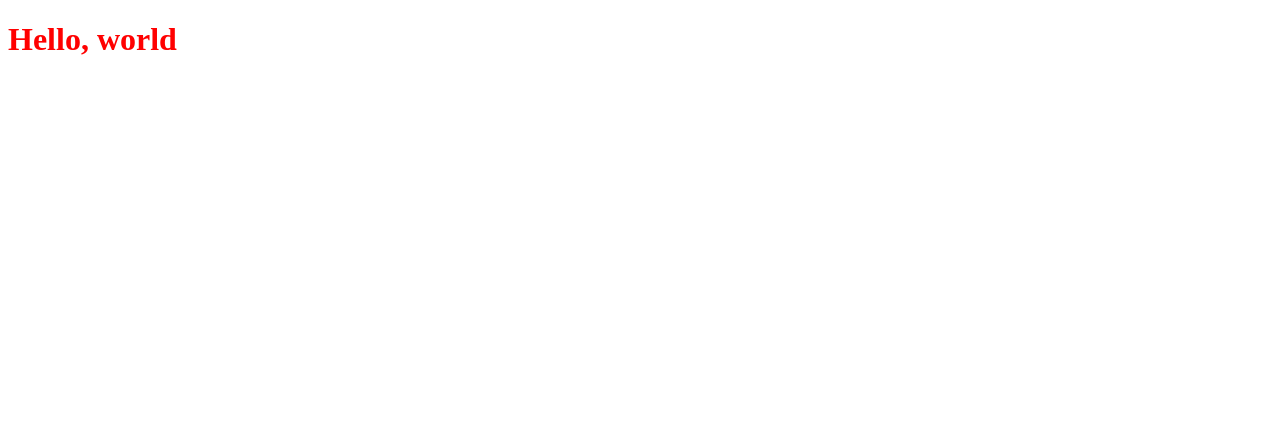
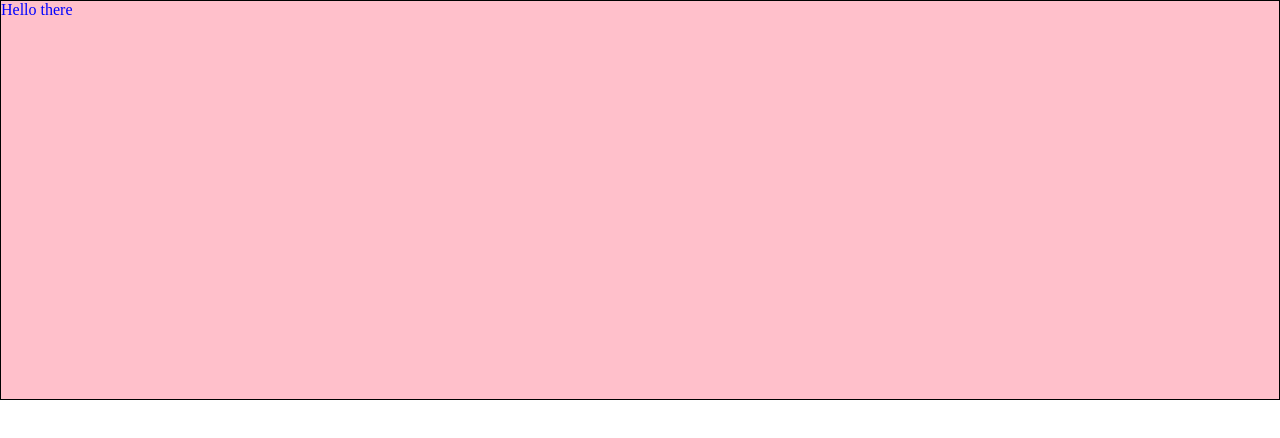
Before and after one commit to NicholasChristopherBlake/private-hospital-app, a React app: page / in a window 1280 px wide. Shown: the top 438 px of the page. Built offline with nearby package versions, Linux system fonts and the light colour scheme.

Commit message:
added statscope, changed config

```diff
--- /dev/null
+++ b/src/app/App.tsx
@@ -0,0 +1,7 @@
+export const App = () => {
+  return (
+  <div className="app">
+    <h1>Hello there</h1>
+  </div>
+  )
+}
--- /dev/null
+++ b/src/app/styles/global/variables.css
@@ -0,0 +1,4 @@
+:root {
+  /* Colors */
+  --bg-color: pink;
+}
--- /dev/null
+++ b/src/app/styles/index.css
@@ -0,0 +1,11 @@
+@import './reset.css';
+@import './global/variables.css';
+@import './themes/light.css';
+@import './themes/dark.css';
+
+.app {
+  height: 400px;
+  border: 1px solid black;
+  color: blue;
+  background-color: var(--bg-color);
+}
--- /dev/null
+++ b/src/app/styles/reset.css
@@ -0,0 +1,20 @@
+*, *::before, *::after {
+	box-sizing: border-box;
+}
+
+* {
+	margin: 0;
+	padding: 0;
+	font: inherit;
+  /* controversial */
+  /* color: inherit; */
+}
+
+body {
+	min-height: 100vh;
+}
+
+img, picture, svg, video {
+	display: block;
+	max-width: 100%;
+}
--- a/src/style.css
+++ /dev/null
@@ -1,3 +0,0 @@
-h1 {
-  color: red;
-}
--- a/webpack.config.ts
+++ b/webpack.config.ts
@@ -1,5 +1,27 @@
-import { buildWebpackConfig } from './config/build/buildWebpackConfig';
+import path from "path";
+import { buildWebpackConfig } from "./config/build/buildWebpackConfig";
+import { BuildEnv, BuildOptions, BuildPaths } from "./config/build/types/types";
 
-const config = buildWebpackConfig()
+const config = (env: BuildEnv) => {
+  const paths: BuildPaths = {
+    entry: path.resolve(__dirname, 'src', 'index.tsx'),
+    output: path.resolve(__dirname, 'build'),
+    html: path.resolve(__dirname, 'public', 'index.html'),
+    src: path.resolve(__dirname, 'src'),
+  }
+  const mode = env.mode || 'development'
+  const port = env.port || 3000
+  const analyze = env.analyze || false
+  const isDev = mode === 'development'
+
+  const options: BuildOptions = {
+    isDev,
+    port,
+    paths,
+    analyze
+  }
+
+  return buildWebpackConfig(options)
+}
 
 export default config;
```
Also changed, not shown: package.json (+7 -2 lines), src/index.tsx (+3 -4 lines), src/app/styles/themes/dark.css (added), src/app/styles/themes/light.css (added), 9 other files (tests, documents, lock files or other folders).
